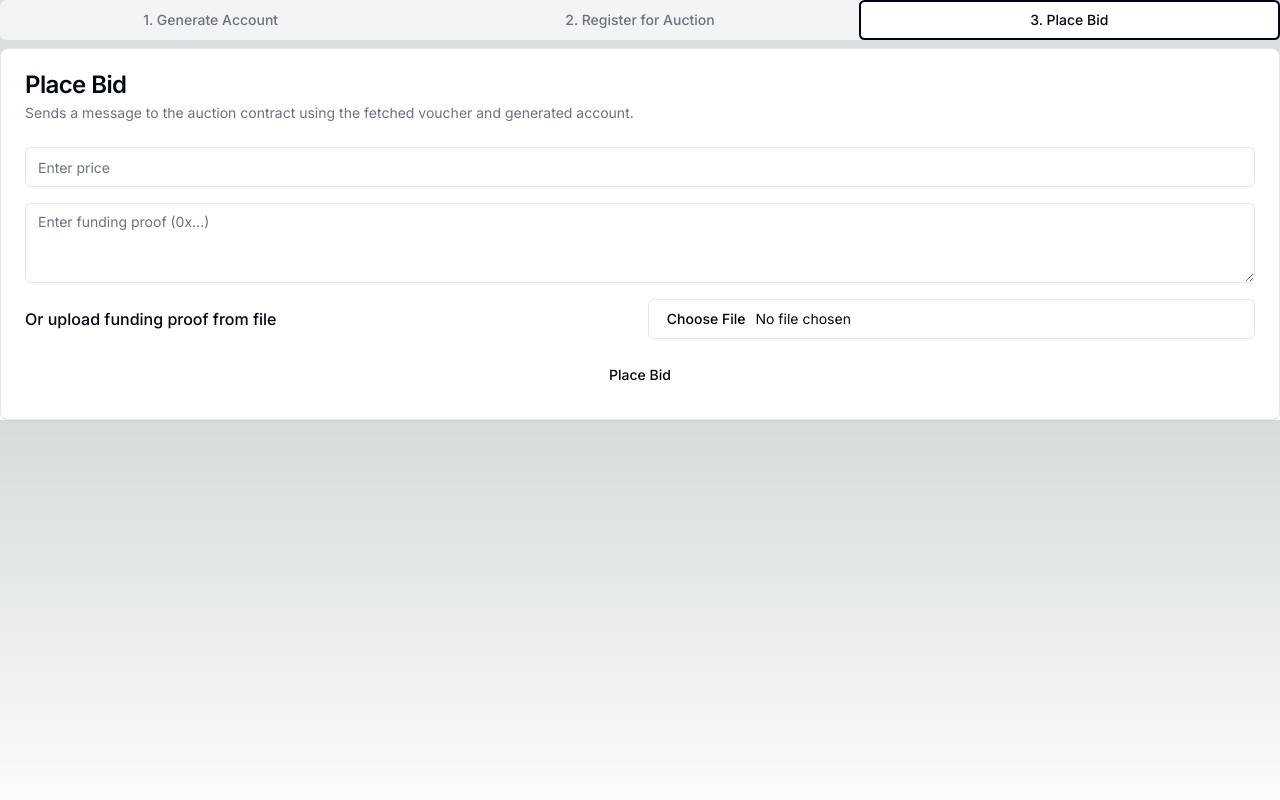
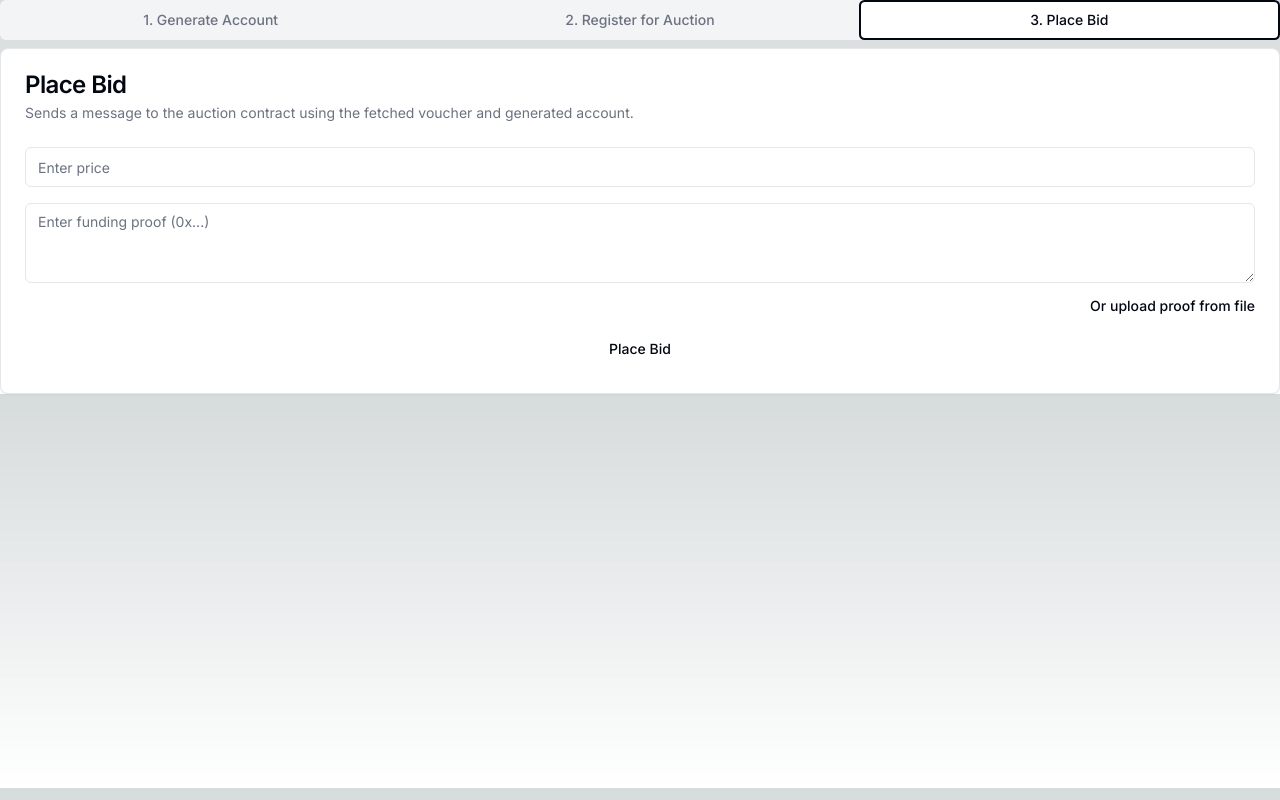
Before and after one commit to gear-foundation/zkbid, a Next.js app: page / in a window 1280 px wide. Both pictures are taken after a click on the tab "3. Place Bid". Built offline with nearby package versions, Linux system fonts and the light colour scheme.

Commit message:
update upload file button

```diff
--- a/components/component.tsx
+++ b/components/component.tsx
@@ -131,11 +131,11 @@ export function Component() {
               )}
               <Input id="price" placeholder="Enter price" type="number" />
               <Textarea id="funding-proof" placeholder="Enter funding proof (0x...)" />
-              <div className="flex items-center space-x-4">
-                <Label className="text-base w-1/2" htmlFor="upload-proof">
-                  Or upload funding proof from file
+              <div className="flex items-center justify-end space-x-4">
+                <Label className="" htmlFor="upload-proof">
+                  Or upload proof from file
                 </Label>
-                <Input className="w-1/2" id="upload-proof" type="file" />
+                <Input className="hidden" id="upload-proof" type="file" />
               </div>
               <Button onClick={placeBid}>Place Bid</Button>
             </CardContent>
```
